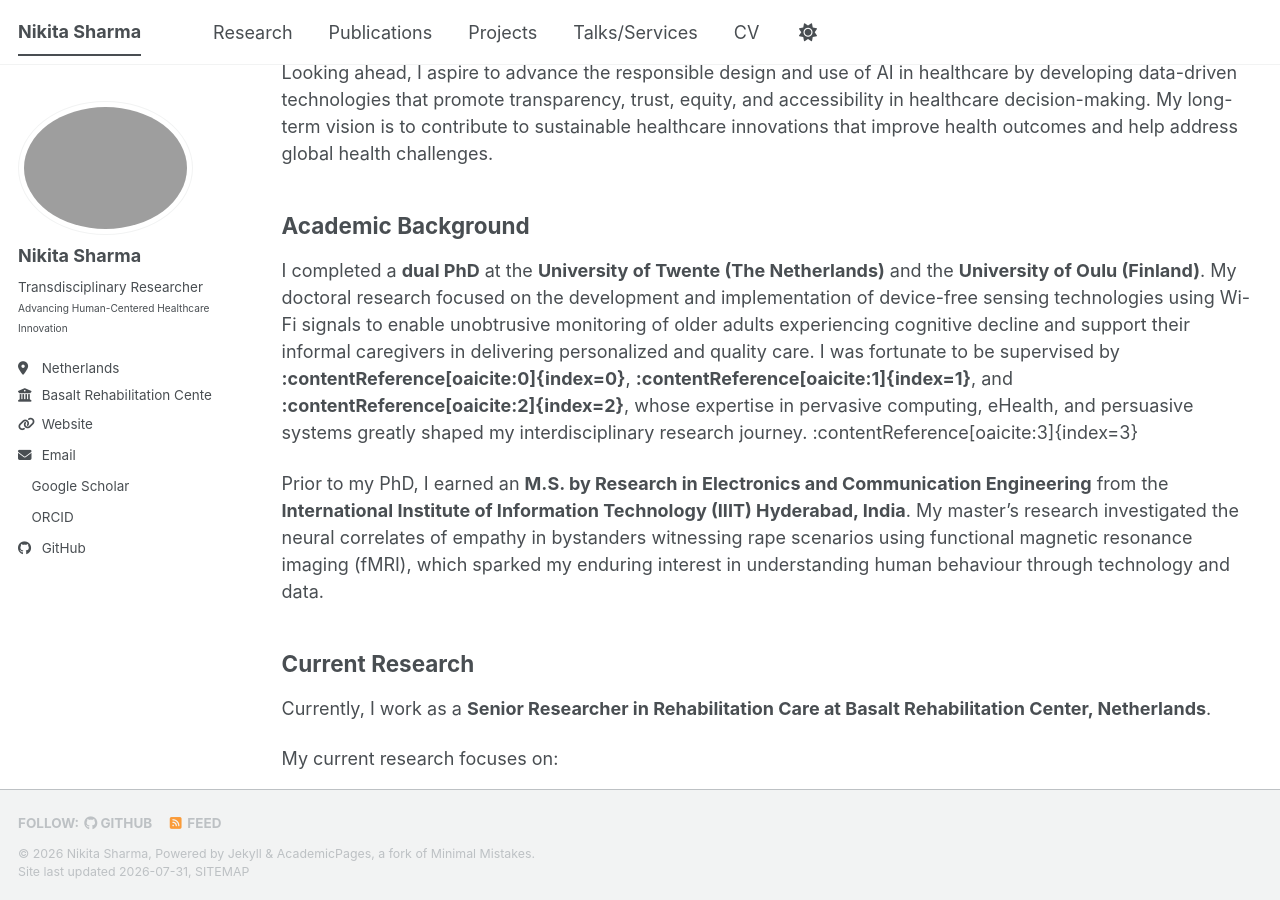
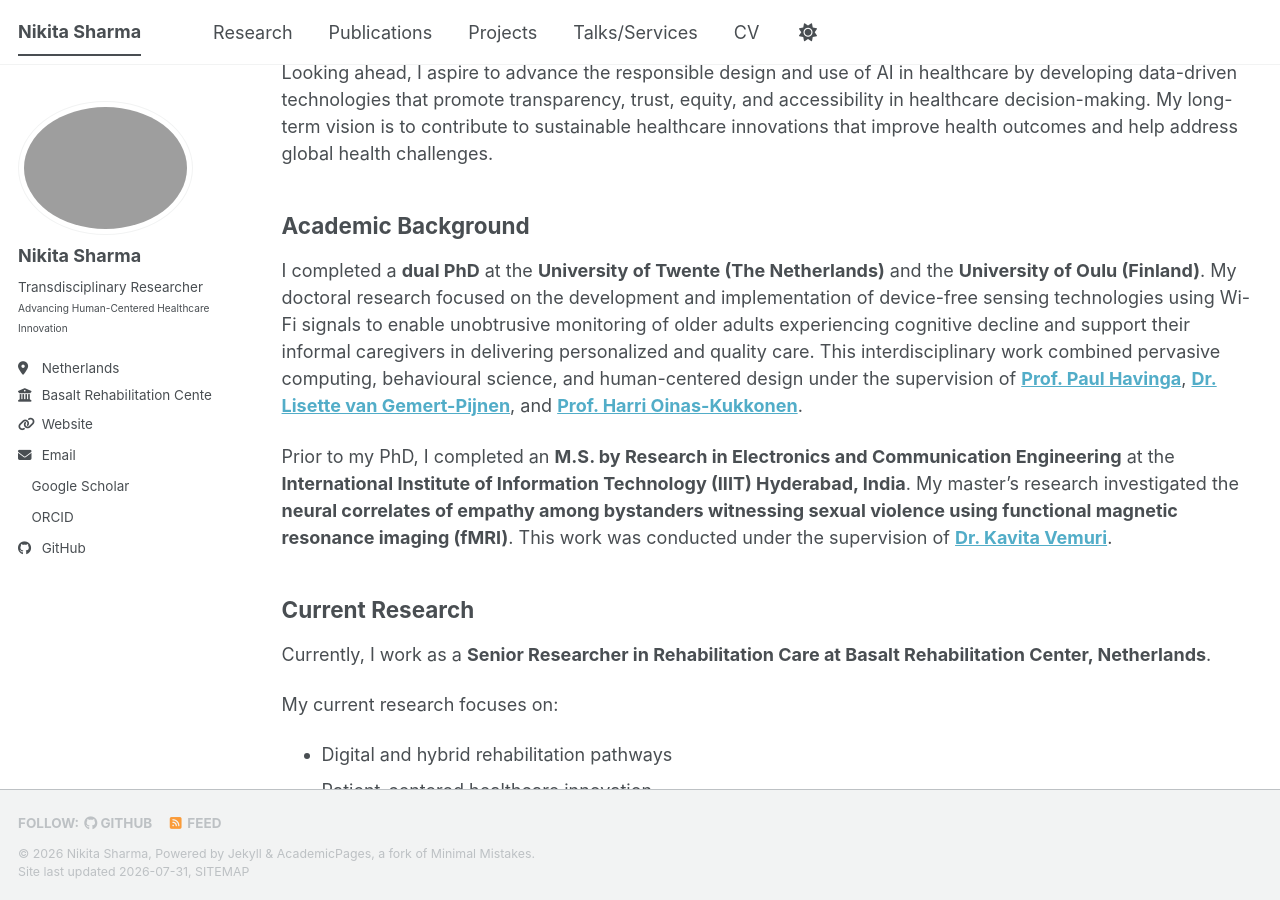
Before and after one commit to nikitasharma14/Portfolio, a Jekyll site: the page built from _pages/about.md, in a window 1280 px wide and 900 px high, scrolled down 598 px. Built offline with Jekyll 4.4.1, drawn with Linux system fonts in a browser that asks for light colours; a style sheet for code colours, icons or effects is not loaded.

Commit message:
Update about.md

```diff
--- a/_pages/about.md
+++ b/_pages/about.md
@@ -23,9 +23,9 @@ Looking ahead, I aspire to advance the responsible design and use of AI in healt
 
 ## Academic Background
 
-I completed a **dual PhD** at the **University of Twente (The Netherlands)** and the **University of Oulu (Finland)**. My doctoral research focused on the development and implementation of device-free sensing technologies using Wi-Fi signals to enable unobtrusive monitoring of older adults experiencing cognitive decline and support their informal caregivers in delivering personalized and quality care. I was fortunate to be supervised by **:contentReference[oaicite:0]{index=0}**, **:contentReference[oaicite:1]{index=1}**, and **:contentReference[oaicite:2]{index=2}**, whose expertise in pervasive computing, eHealth, and persuasive systems greatly shaped my interdisciplinary research journey. :contentReference[oaicite:3]{index=3}
+I completed a **dual PhD** at the **University of Twente (The Netherlands)** and the **University of Oulu (Finland)**. My doctoral research focused on the development and implementation of device-free sensing technologies using Wi-Fi signals to enable unobtrusive monitoring of older adults experiencing cognitive decline and support their informal caregivers in delivering personalized and quality care. This interdisciplinary work combined pervasive computing, behavioural science, and human-centered design under the supervision of **[Prof. Paul Havinga](https://scholar.google.com/citations?user=tthSxV0AAAAJ&hl=en)**, **[Dr. Lisette van Gemert-Pijnen](https://scholar.google.com/citations?user=_pufcS4AAAAJ&hl=en)**, and **[Prof. Harri Oinas-Kukkonen](https://scholar.google.com/citations?user=CBDr26wAAAAJ&hl=fi)**.
 
-Prior to my PhD, I earned an **M.S. by Research in Electronics and Communication Engineering** from the **International Institute of Information Technology (IIIT) Hyderabad, India**. My master's research investigated the neural correlates of empathy in bystanders witnessing rape scenarios using functional magnetic resonance imaging (fMRI), which sparked my enduring interest in understanding human behaviour through technology and data.
+Prior to my PhD, I completed an **M.S. by Research in Electronics and Communication Engineering** at the **International Institute of Information Technology (IIIT) Hyderabad, India**. My master's research investigated the **neural correlates of empathy among bystanders witnessing sexual violence using functional magnetic resonance imaging (fMRI)**. This work was conducted under the supervision of **[Dr. Kavita Vemuri](https://scholar.google.com/citations?user=488WMOAAAAAJ&hl=en)**.
 
 ## Current Research
 
```
